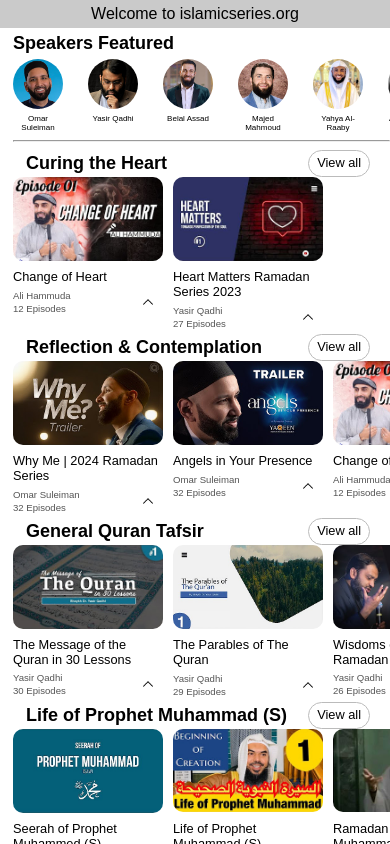
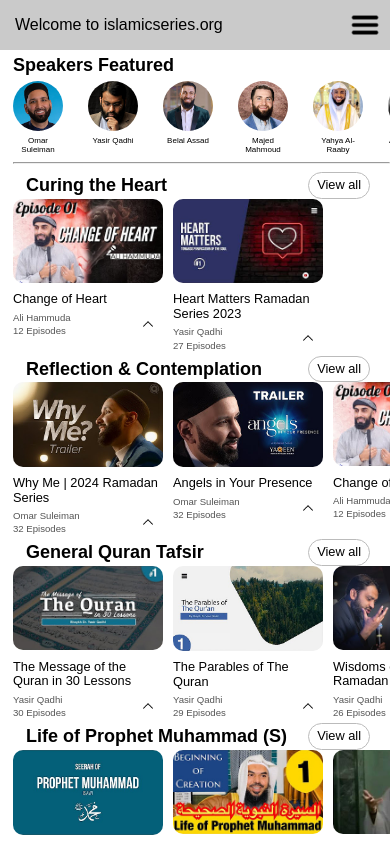
Before and after one commit to sajidmohd717/islamic-lectures-react, a React (Vite) app: page / in a window 390 px wide. Shown: the top 844 px of the page. Built offline with nearby package versions, Linux system fonts and the light colour scheme.

Commit message:
improved the header, added hamburger icon

```diff
--- a/src/Header.jsx
+++ b/src/Header.jsx
@@ -1,7 +1,10 @@
+import hamburger from "./assets/hamburger.webp"
+
 function Header() {
   return (
     <header>
       <p className="nav-info">Welcome to islamicseries.org</p>
+      <img className="hamburger" src={hamburger} alt="" />
     </header>
   );
 }
--- a/src/index.css
+++ b/src/index.css
@@ -2,6 +2,10 @@
 
 header {
   background-color: rgb(202, 202, 202);
+  display: flex;
+  justify-content: space-between;
+  align-items: center;
+  padding: 10px;
 }
 
 .nav-info {
@@ -27,3 +31,7 @@
   display: flex;
   flex-direction: column;
 }
+
+.hamburger {
+  width: 30px;
+}
```
Also changed, not shown: src/assets/hamburger.webp (added).
